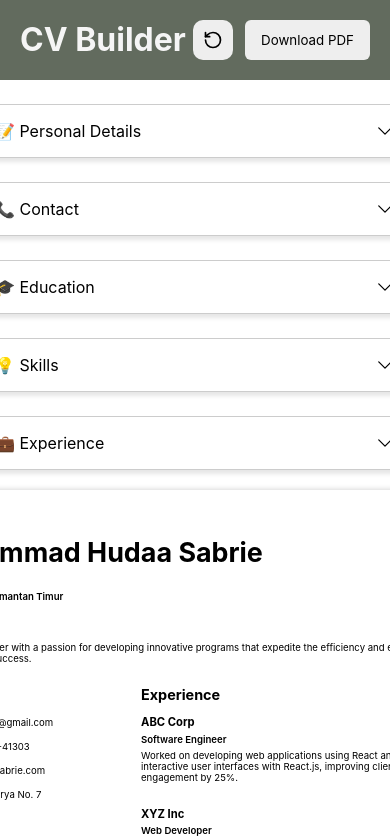
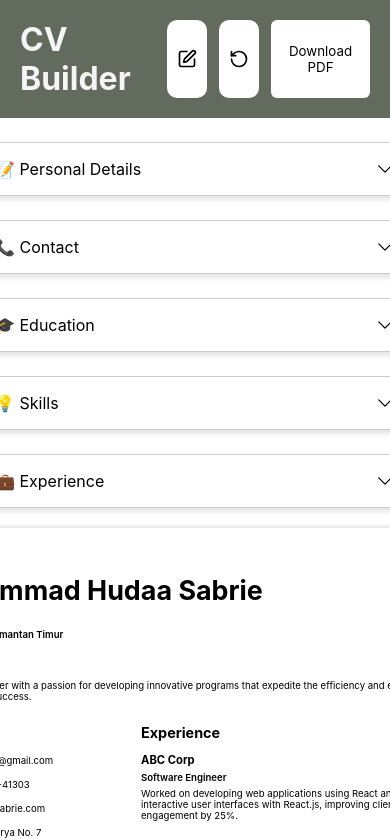
Before and after one commit to orokidd/cv-builder, a React (Vite) app: page / in a window 390 px wide. Shown: the top 840 px of the page. Built offline with nearby package versions, Linux system fonts and the light colour scheme.

Commit message:
add a preview toggle for mobile version

```diff
--- a/src/App.css
+++ b/src/App.css
@@ -53,7 +53,7 @@ header {
   align-items: center;
 
   padding: 10px;
-  background-color: #eeeeee;
+  background-color: #ffffff;
   border-radius: 10px;
 }
 .reset-button:hover {
@@ -62,12 +62,26 @@ header {
 
 .download-button {
   padding: 10px 16px;
-  background-color: #eeeeee;
+  background-color: #ffffff;
   border-radius: 6px;
   font-weight: 400;
 }
 
 .download-button:hover {
+  background-color: rgb(220, 220, 220);
+}
+
+.preview-button {
+  display: none;
+  justify-content: center;
+  align-items: center;
+
+  padding: 10px;
+  background-color: #ffffff;
+  border-radius: 10px;
+}
+
+.preview-button:hover {
   background-color: rgb(220, 220, 220);
 }
 
@@ -260,3 +274,9 @@ textarea {
     zoom: 1 !important;
   }
 }
+
+@media screen and (max-width: 1041px) {
+  .preview-button{
+    display: flex;
+  }
+}
--- a/src/components/Header.jsx
+++ b/src/components/Header.jsx
@@ -1,4 +1,4 @@
-import { ResetIcon } from "./Icons";
+import { ResetIcon, EditIcon } from "./Icons";
 
 export default function Header({ onDownload, setPersonal, setContact, setEducation, setExperience, setSkills }) {
   function resetData() {
@@ -24,6 +24,7 @@ export default function Header({ onDownload, setPersonal, setContact, setEducati
       <div className="header-content">
         <h1>CV Builder</h1>
         <div className="header-actions">
+          <button className="preview-button"><EditIcon size={20} /></button>
           <button className="reset-button" onClick={resetData}><ResetIcon size={20} color="rgba(0, 0, 0, 1)" /></button>
           <button className="download-button" onClick={onDownload}>Download PDF</button>
         </div>
--- a/src/components/Icons.jsx
+++ b/src/components/Icons.jsx
@@ -211,3 +211,21 @@ export const ResetIcon = ({ size, color }) => (
     <path d="M3 3v5h5" />
   </svg>
 );
+
+export const EditIcon = ({size}) => (
+  <svg
+    xmlns="http://www.w3.org/2000/svg"
+    width={size}
+    height={size}
+    viewBox="0 0 24 24"
+    fill="none"
+    stroke="currentColor"
+    strokeWidth="2"
+    strokeLinecap="round"
+    strokeLinejoin="round"
+    className="lucide lucide-square-pen-icon lucide-square-pen"
+  >
+    <path d="M12 3H5a2 2 0 0 0-2 2v14a2 2 0 0 0 2 2h14a2 2 0 0 0 2-2v-7" />
+    <path d="M18.375 2.625a1 1 0 0 1 3 3l-9.013 9.014a2 2 0 0 1-.853.505l-2.873.84a.5.5 0 0 1-.62-.62l.84-2.873a2 2 0 0 1 .506-.852z" />
+  </svg>
+);
```
